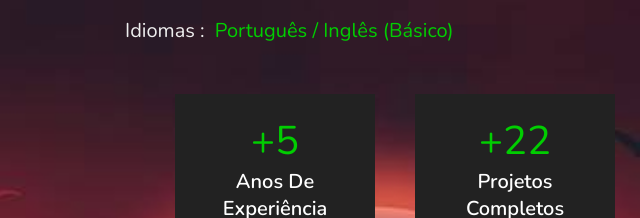
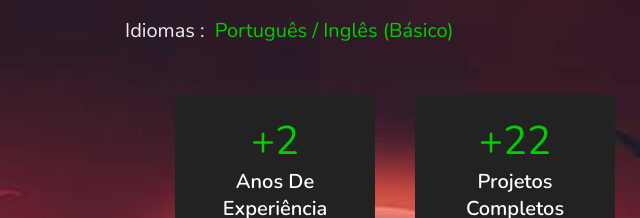
Before and after one commit to Jorelzin27/Jadsajinhuasbygdyhas, a plain HTML site: page Meu Portifólio - Joel Fortunato/index.html in a window 1280 px wide. Shown: the part 1123-1341 px from the top of the page, 300-940 px from the left. Drawn offline with nearby package versions, Linux system fonts and the light colour scheme.

Commit message:
Update index.html

```diff
--- a/Meu Portifólio - Joel Fortunato/index.html
+++ b/Meu Portifólio - Joel Fortunato/index.html
@@ -70,7 +70,7 @@
         <div class="counter">
 
             <div class="box">
-                <span>+5</span>
+                <span>+2</span>
                 <h3>Anos de Experiência</h3>
             </div>
 
```
